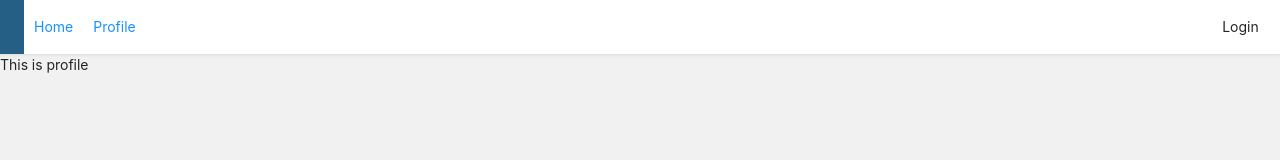
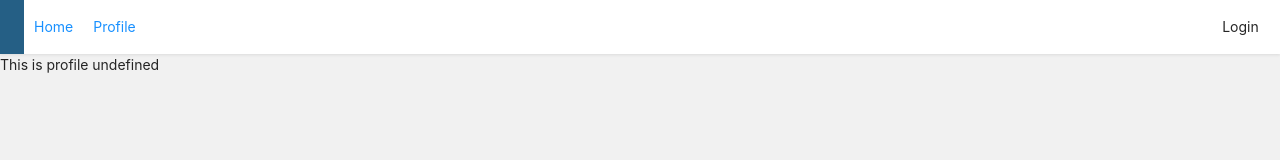
Before and after one commit to nhuquyenit99/anonymous-chat, a React (Create React App) app: page / in a window 1280 px wide. Both pictures are taken after a click on the element "Profile". Shown: the top 160 px of the page. Built offline with nearby package versions, Linux system fonts and the light colour scheme.

Commit message:
chore: docs

```diff
--- a/src/app.tsx
+++ b/src/app.tsx
@@ -2,8 +2,9 @@ import React from 'react';
 import { Switch, Route, BrowserRouter } from 'react-router-dom';
 import { Module, RootModule } from 'core';
 import { AppWrapper, NotFoundPage } from 'components';
+import { ProfilePage } from 'modules/chat-room/pages';
 
-const INSTALL_MODULE: any = {
+const INSTALLED_MODULE: any = {
     'chat-room': require('./modules/chat-room')
 };
 
@@ -20,9 +21,9 @@ class RootApplication extends React.Component<{}, { loading: boolean }> {
         this.init();
     }
     setupModule() {
-        for (let key in INSTALL_MODULE) {
+        for (let key in INSTALLED_MODULE) {
             const module = new Module(key);
-            INSTALL_MODULE[key].setup(module);
+            INSTALLED_MODULE[key].setup(module);
             this.rootModule.register(module);
         }
     }
--- a/src/modules/chat-room/index.ts
+++ b/src/modules/chat-room/index.ts
@@ -9,8 +9,13 @@ export function setup(module: Module) {
         component: ChatRoomPage
     });
     module.route({
+        path: '/profile/:slug',
+        exact: false,
+        component: ProfilePage
+    });
+    module.route({
         path: '/profile',
-        exact: true,
+        exact: false,
         component: ProfilePage
     });
 }
--- a/src/modules/chat-room/pages/profile/index.tsx
+++ b/src/modules/chat-room/pages/profile/index.tsx
@@ -1,9 +1,12 @@
 import React from 'react';
+import { useParams } from 'react-router';
 
 export function ProfilePage() {
+    let { slug } = useParams();
+
     return (
         <div>
-            This is profile
+            {`This is profile ${slug}`}
         </div>
     );
 }
--- /dev/null
+++ b/src/modules/setting/index.ts
@@ -0,0 +1,6 @@
+import { Module } from 'core';
+
+export function setup(module: Module) {
+    console.log('Setup setting');
+
+}
```
Also changed, not shown: 1 other file (tests, documents, lock files or other folders).
